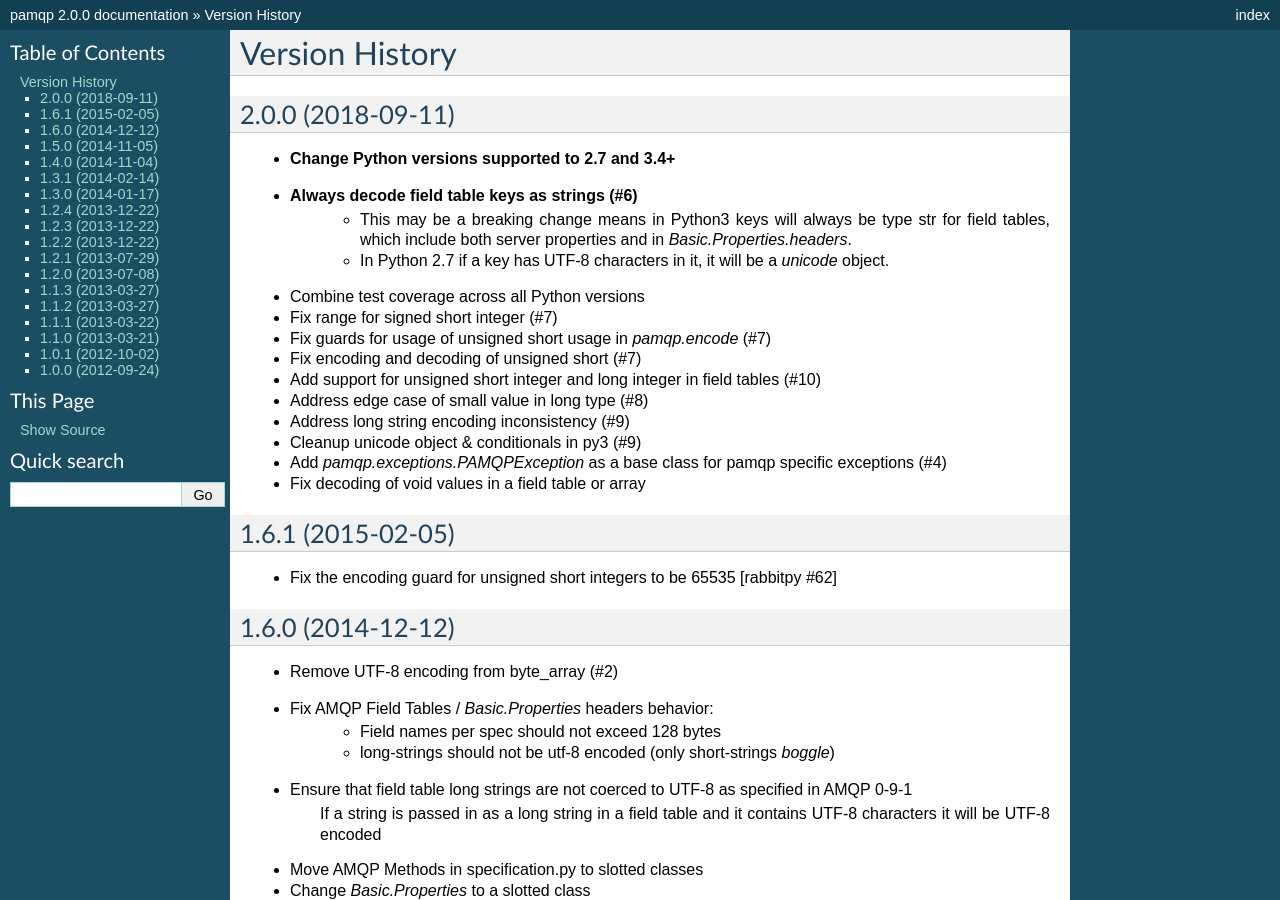
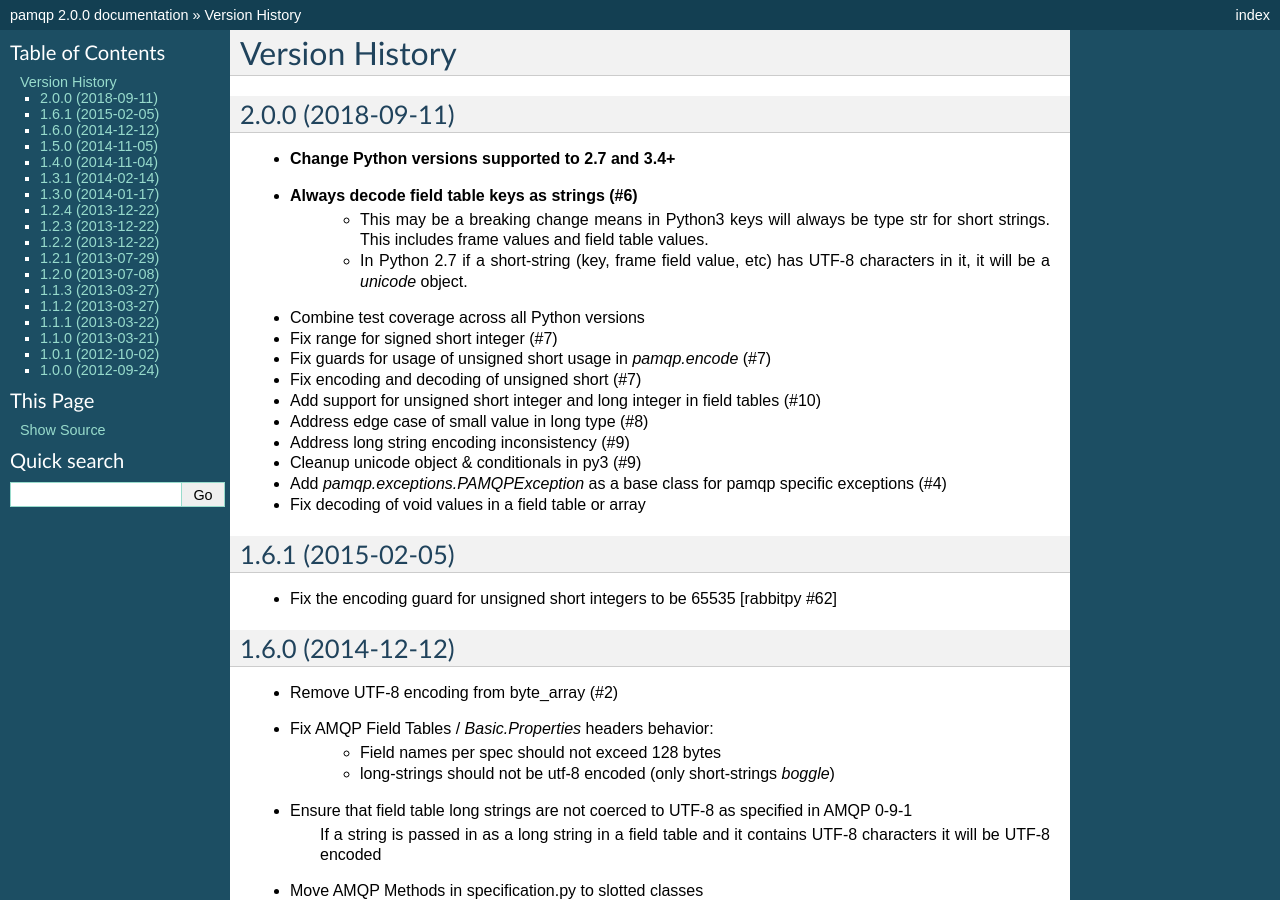
Before and after one commit to gmr/pamqp, a Sphinx documentation site: the page built from docs/history.rst, in a window 1280 px wide and 900 px high. Built offline with Sphinx 7.4.7, drawn with Linux system fonts in a browser that asks for light colours.

```diff
--- a/docs/history.rst
+++ b/docs/history.rst
@@ -5,8 +5,9 @@
 ------------------
 - **Change Python versions supported to 2.7 and 3.4+**
 - **Always decode field table keys as strings (#6)**
-   - This may be a breaking change means in Python3 keys will always be type str for field tables, which include both server properties and in `Basic.Properties.headers`.
-   - In Python 2.7 if a key has UTF-8 characters in it, it will be a `unicode` object.
+   - This may be a breaking change means in Python3 keys will always be type str for short strings. This includes frame
+     values and field table values.
+   - In Python 2.7 if a short-string (key, frame field value, etc) has UTF-8 characters in it, it will be a `unicode` object.
 - Combine test coverage across all Python versions
 - Fix range for signed short integer (#7)
 - Fix guards for usage of unsigned short usage in `pamqp.encode` (#7)
```
Also changed, not shown: 1 other file.
